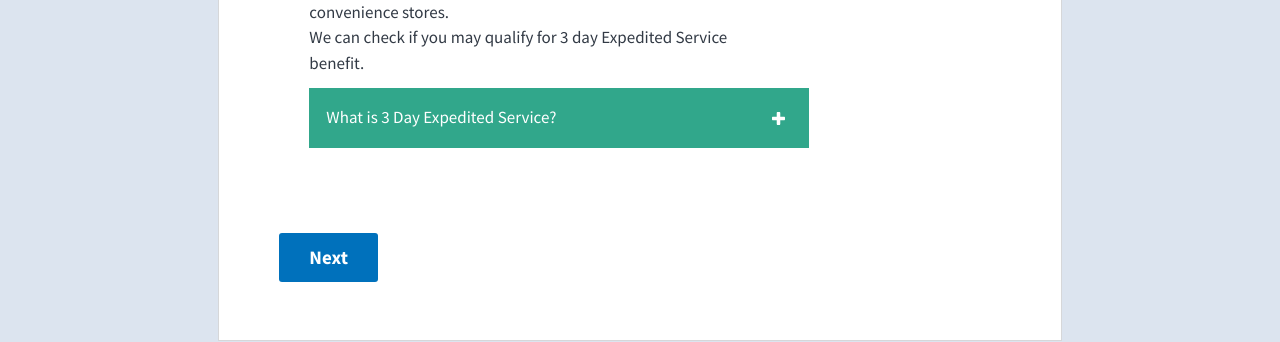
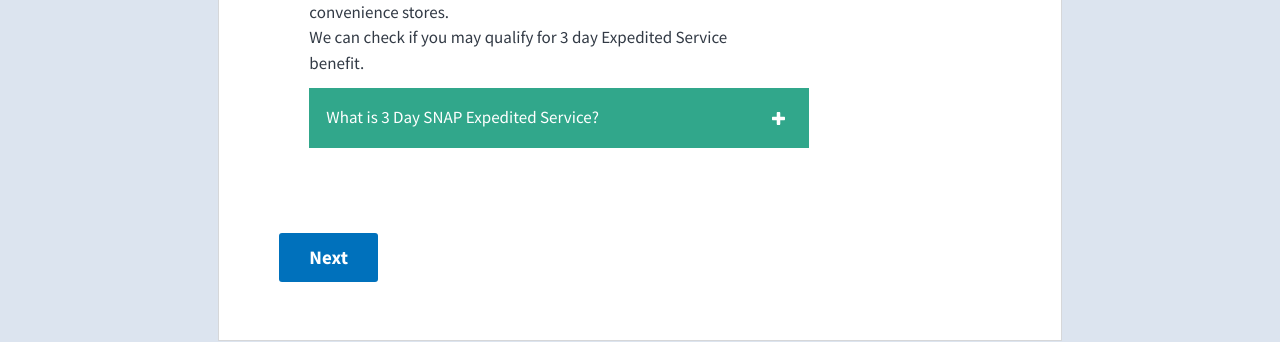
Before and after one commit to usds/benefits-enrollment-prototype, a Jekyll site: the page built from 00-screener/select-benefits.html, in a window 1280 px wide. Shown: the part 674-1016 px from the top of the page. Built offline with Jekyll 4.4.1, drawn with Linux system fonts in a browser that asks for light colours.

Commit message:
Update select-benefits.html

```diff
--- a/00-screener/select-benefits.html
+++ b/00-screener/select-benefits.html
@@ -19,7 +19,7 @@
 				<label for="benefitChoiceFoodAssistance">Food Assistance <span class="benefit-name">SNAP</span> <span class="benefit-description">Money for food at supermarkets, farmer’s market, and convenience stores.<br>We can check if you may qualify for 3 day Expedited Service benefit.</span></label>
 
 				<div class="explainer">
-				  <a href="#" class="explainer__toggle" aria-expanded="false" aria-controls="explainer-1">What is 3 Day Expedited Service?</a>
+				  <a href="#" class="explainer__toggle" aria-expanded="false" aria-controls="explainer-1">What is 3 Day SNAP Expedited Service?</a>
 				  <div class="explainer__content" id="explainer-1">
 				    <p>To qualify for 3 Day Expedited Service, your income is:</p>
 
```
